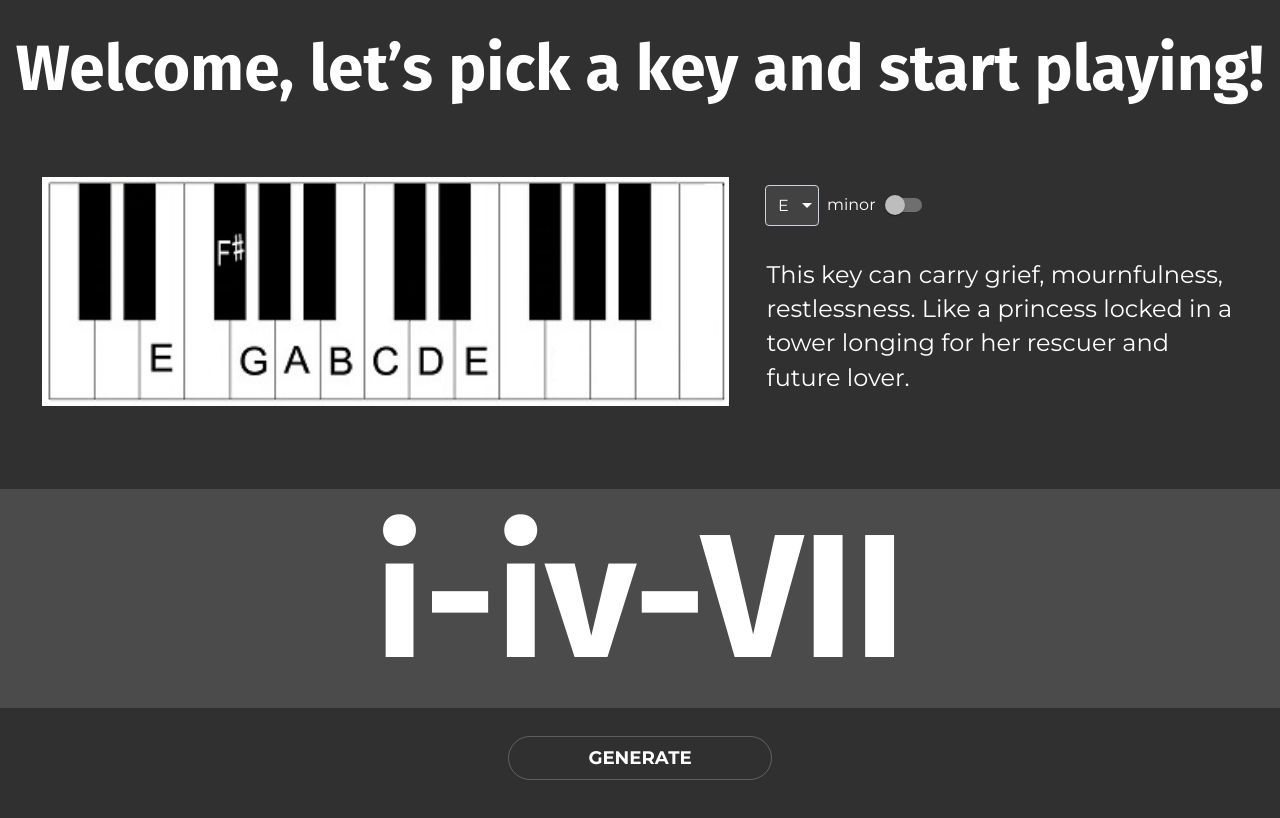
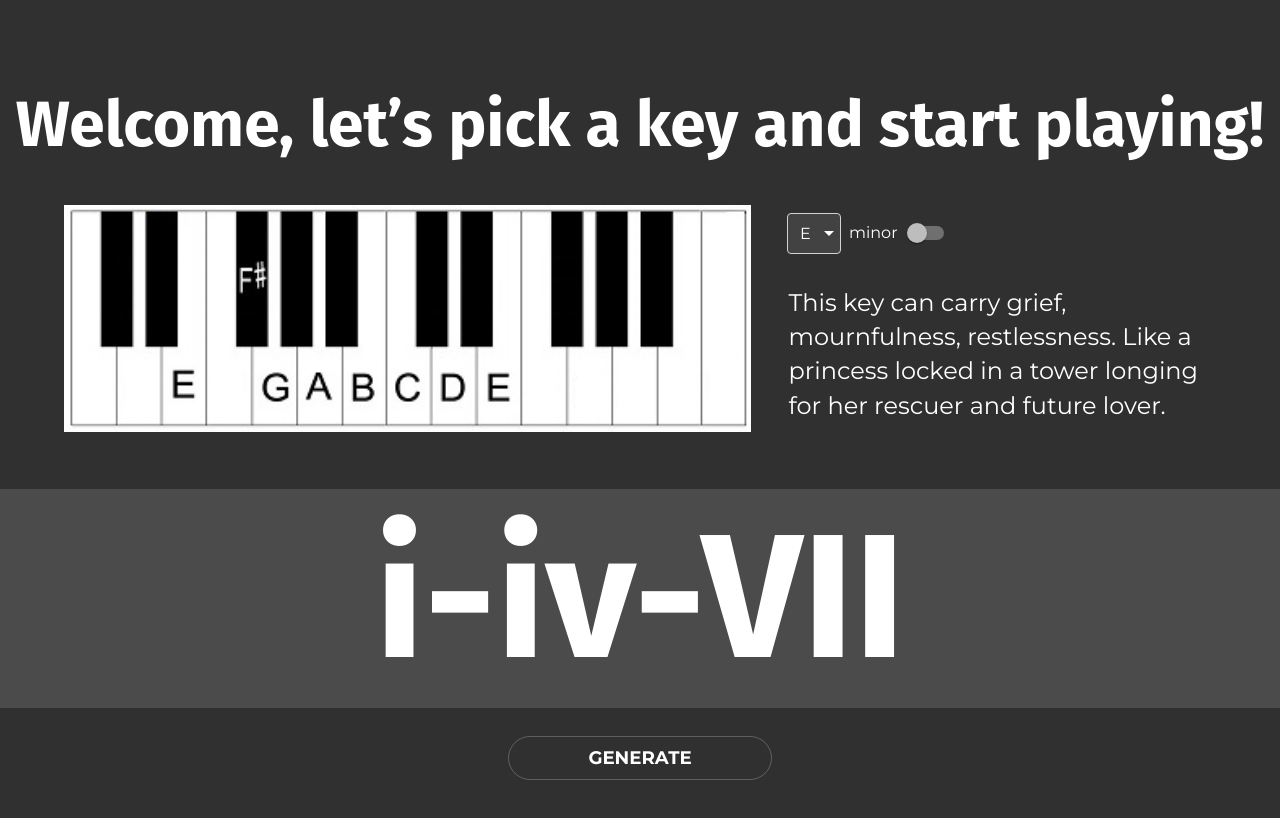
Before and after one commit to mindxploit/EasyChord, a React (Create React App) app: page / in a window 1280 px wide. Shown: the top 818 px of the page. Built offline with nearby package versions, Linux system fonts and the light colour scheme.

Commit message:
container fix

```diff
--- a/src/App.js
+++ b/src/App.js
@@ -1,15 +1,39 @@
 import React from "react";
-import Main from "./new_components/Main";
-
+import Header from "./new_components/Header";
+import { createMuiTheme, ThemeProvider, CssBaseline } from "@material-ui/core";
+import Progression from "./new_components/Progression";
+import Scale from "./new_components/Scale";
 import "./assets/App.css";
 import { GlobalContext } from "./new_components/Context";
 
-function App() {
+const App = () => {
+	const theme = createMuiTheme({
+		palette: {
+			type: "dark",
+		},
+		typography: {
+			fontFamily: "'Montserrat', 'Fira Sans', sans-serif",
+			h1: {
+				fontFamily: "Fira Sans",
+				fontWeight: "bold",
+			},
+			body1: {
+				fontFamily: "Montserrat",
+			},
+		},
+	});
 	return (
-		<GlobalContext>
-			<Main />
-		</GlobalContext>
+		<ThemeProvider theme={theme}>
+			<CssBaseline />
+			<GlobalContext>
+				<div style={{ padding: "4em 0" }}>
+					<Header />
+					<Scale />
+					<Progression />
+				</div>
+			</GlobalContext>
+		</ThemeProvider>
 	);
-}
+};
 
 export default App;
--- a/src/new_components/Main.js
+++ /dev/null
@@ -1,35 +0,0 @@
-import React from "react";
-import Header from "./Header";
-import { createMuiTheme, ThemeProvider, CssBaseline } from "@material-ui/core";
-import Progression from "./Progression";
-import Scale from "./Scale";
-
-const Main = () => {
-	const theme = createMuiTheme({
-		palette: {
-			type: "dark",
-		},
-		typography: {
-			fontFamily: "'Montserrat', 'Fira Sans', sans-serif",
-			h1: {
-				fontFamily: "Fira Sans",
-				fontWeight: "bold",
-			},
-			body1: {
-				fontFamily: "Montserrat",
-			},
-		},
-	});
-	return (
-		<ThemeProvider theme={theme}>
-			<CssBaseline />
-			<div style={{ height: "100%" }}>
-				<Header />
-				<Scale />
-				<Progression />
-			</div>
-		</ThemeProvider>
-	);
-};
-
-export default Main;
--- a/src/new_components/Piano.js
+++ b/src/new_components/Piano.js
@@ -5,13 +5,11 @@ const Piano = () => {
 	const [scale] = useContext(ScaleContext);
 	const [mode] = useContext(ModeContext);
 	return (
-		<div>
-			<img
-				style={{ width: 687, maxWidth: 687, maxHeight: 229 }}
-				src={require(`../Components/Scales/${mode}_scales/${scale}.png`)}
-				alt="scale"
-			/>
-		</div>
+		<img
+			style={{ width: 687, maxWidth: 687, maxHeight: 227 }}
+			src={require(`../Components/Scales/${mode}_scales/${scale}.png`)}
+			alt="scale"
+		/>
 	);
 };
 
--- a/src/new_components/Scale.js
+++ b/src/new_components/Scale.js
@@ -2,13 +2,13 @@ import React from "react";
 import Selector from "./Selector";
 import Piano from "./Piano";
 import Description from "./Description";
-import { Box, Container } from "@material-ui/core";
+import { Box } from "@material-ui/core";
 
 const Scale = () => {
 	return (
-		<div style={{ padding: "0 3em", margin: "5em 0" }}>
+		<div style={{ width: "90%", margin: "auto", padding: "3em 0" }}>
 			<Box display="flex" justifyContent="space-between" alignItems="flex-start">
-				<Box>
+				<Box width="100%" maxWidth="687px" maxHeight="227px">
 					<Piano />
 				</Box>
 				<Box
```
